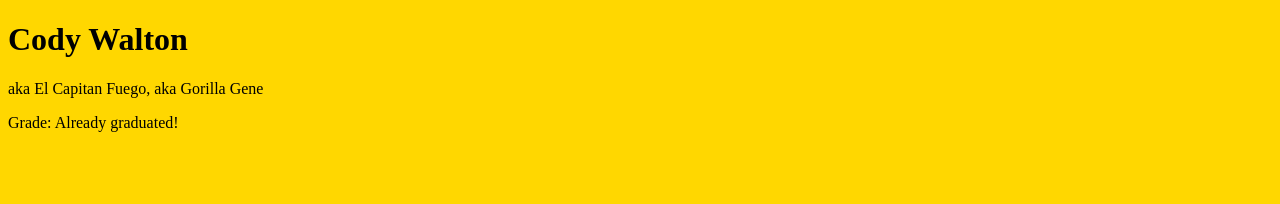
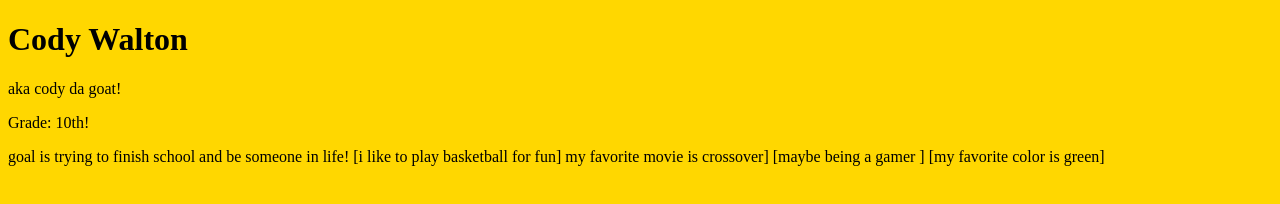
Before and after one commit to Codyjawnkid/HireMe-Bruno-Mars, a plain HTML site: page index.html in a window 1280 px wide. Drawn offline with Linux system fonts and the light colour scheme.

Commit message:
Created using Popcode: https://popcode.org

```diff
--- a/index.html
+++ b/index.html
@@ -6,8 +6,12 @@
 </style></head>
     <body>
         <h1>Cody Walton</h1>
-        <p>aka El Capitan Fuego, aka Gorilla Gene</p>
-        <p>Grade: Already graduated!</p>
+        <p>aka cody da goat! </p>
+        <p>Grade: 10th!</p>
 
-
-</body></html>
+goal is trying to finish school and be someone in life!
+[i like to play basketball for fun]
+my favorite movie is crossover]
+[maybe being a gamer
+]
+[my favorite color is green]</body></html>
```
